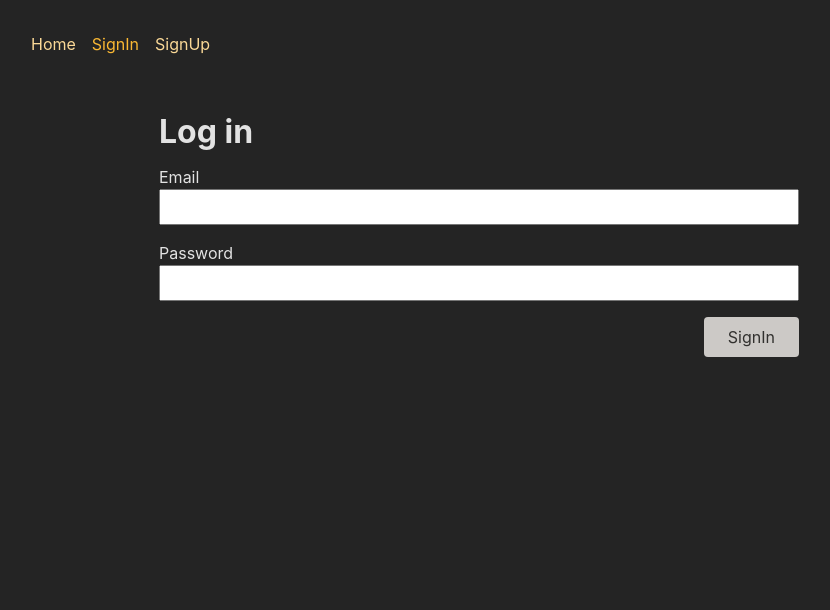
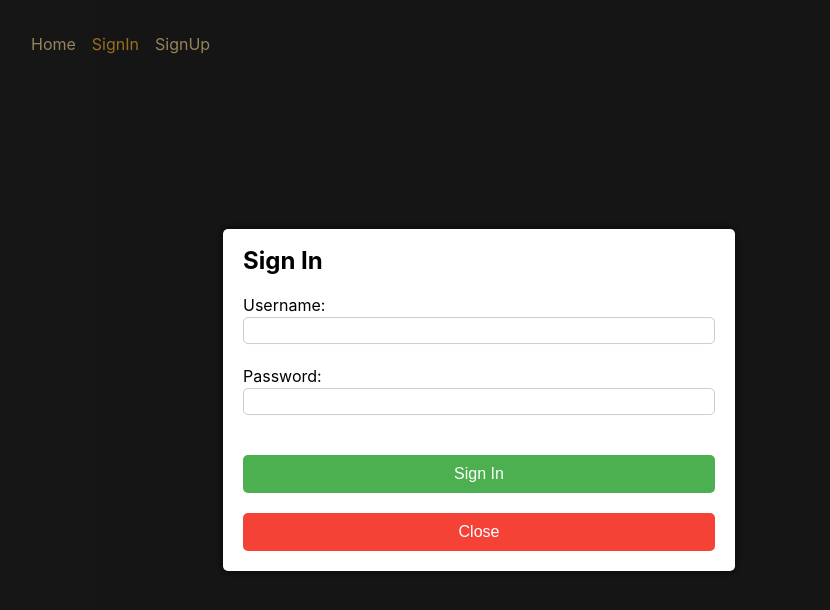
Before and after one commit to dvrvrm/eminence_frontend, a React (Create React App) app: page /signin in a window 1280 px wide. Shown: the top 610 px of the page, without its empty margins (161-991 px from the left). Built offline with nearby package versions, Linux system fonts and the light colour scheme.

Commit message:
added signin popup

```diff
--- a/src/components/SignInForm.js
+++ b/src/components/SignInForm.js
@@ -2,35 +2,38 @@ import { Form, useActionData, useNavigation } from 'react-router-dom';
 
 import classes from './SignInForm.module.css';
 
-function SignInForm() {
+function SignInForm(props) {
   const data = useActionData();
   const navigation = useNavigation();
 
   const isSubmitting = navigation.state === 'submitting';
   return (
     <>
-      <Form method="post" className={classes.form}>
-        <h1>Log in</h1>
+      <div className={classes.popup}>
+        <div className={classes.popupInner}>
+          <h2>Sign In</h2>
           {data && data.errors && (
             <ul>
               {Object.values(data.errors).map((err) => {
-              return <li key={err}>{err}</li>
+                return <li className={classes.error} key={err}>{err}</li>
               })}
             </ul>
           )}
-        {data && data.message && <p>{data.message}</p>}
-        <p>
-          <label htmlFor="email">Email</label>
+          {data && data.message && <p className={classes.error}>{data.message}</p>}
+          <Form method="post">
+            <label>
+              Username:
               <input id="email" type="email" name="email" required />
-        </p>
-        <p>
-          <label htmlFor="image">Password</label>
+            </label>
+            <label>
+              Password:
               <input id="password" type="password" name="password" required />
-        </p>
-        <div className={classes.actions}>
-          <button disabled={isSubmitting}>{isSubmitting ? 'Submitting...' : 'SignIn'}</button>
+            </label>
+            <button type="submit" disabled={isSubmitting}>{isSubmitting ? 'Submitting...' : 'Sign In'}</button>
+          </Form>
+          <button type="button" onClick={props.closePop}>Close</button>
         </div>
-      </Form>
+      </div>
     </>
   );
 }
--- a/src/components/SignInForm.module.css
+++ b/src/components/SignInForm.module.css
@@ -1,48 +1,93 @@
-.form {
-  max-width: 40rem;
-  margin: 2rem auto;
+.popup {
+  position: fixed;
+  z-index: 1;
+  left: 0;
+  top: 0;
+  width: 100%;
+  height: 100%;
+  overflow: auto;
+  background-color: rgba(0, 0, 0, 0.4);
 }
 
-.form label,
-.form input,
-.form textarea {
+.error {
   display: block;
-  width: 100%;
+  margin-bottom: 10px;
+  color: red;
 }
 
-.form input,
-.form textarea {
-  font: inherit;
-  padding: 0.25rem;
+.popupInner {
+  background-color: white;
+  position: absolute;
+  left: 50%;
+  top: 50%;
+  transform: translate(-50%, -50%);
+  padding: 20px;
+  border-radius: 5px;
+  box-shadow: 0px 0px 10px 0px rgba(0, 0, 0, 0.75);
+  width: 40%;
 }
 
-.actions {
-  display: flex;
-  gap: 1rem;
-  justify-content: flex-end;
-  align-items: center;
+.popupInner h2 {
+  margin-top: 0;
+  color: black;
 }
 
-.actions button {
-  font: inherit;
-  cursor: pointer;
-  padding: 0.5rem 1.5rem;
-  border-radius: 4px;
-  background-color: var(--color-gray-300);
-  color: var(--color-gray-800);
-  border: none;
+.popupInner label {
+  display: block;
+  margin-bottom: 10px;
+  color: black;
 }
 
-.actions a {
-  text-decoration: none;
-  background-color: transparent;
-  color: var(--color-gray-300);
+.popupInner input {
+  width: 100%;
+  padding: 5px;
+  border-radius: 5px;
+  border: 1px solid #ccc;
+  margin-bottom: 10px;
 }
 
-.actions button:hover {
-  background-color: var(--color-primary-300);
+.popupInner button[type="submit"],
+.popupInner button[type="button"] {
+  width: 100%;
+  background-color: #4CAF50;
+  color: white;
+  border: none;
+  padding: 10px 20px;
+  text-align: center;
+  text-decoration: none;
+  display: inline-block;
+  font-size: 16px;
+  margin-right: 10px;
+  cursor: pointer;
+  border-radius: 5px;
 }
 
-.actions a:hover {
-  background-color: var(--color-gray-800);
+.popupInner button[type="submit"]:hover,
+.popupInner button[type="button"]:hover {
+  background-color: #45a049;
 }
+
+.popupInner button[type="submit"] {
+  margin-top: 20px;
+}
+
+.popupInner button[type="button"] {
+  margin-top: 20px;
+  background-color: #f44336;
+}
+
+.popupInner button[type="button"]:hover {
+  background-color: #da190b;
+}
+
+.popupInner button[type="submit"]:disabled {
+  background-color: #bfbfbf;
+  color: #ffffff;
+  cursor: not-allowed;
+}
+
+.popupInner button[type="button"]:disabled {
+  background-color: #bfbfbf;
+  color: #ffffff;
+  cursor: not-allowed;
+}
--- a/src/components/SignUpForm.js
+++ b/src/components/SignUpForm.js
@@ -29,9 +29,9 @@ function SignUpForm(props) {
               Password:
               <input id="password" type="password" name="password" required />
             </label>
-            <button type="submit" disabled={isSubmitting}>{isSubmitting ? 'Submitting...' : 'Sign In'}</button>
+            <button type="submit" disabled={isSubmitting}>{isSubmitting ? 'Submitting...' : 'Sign Up'}</button>
           </Form>
-          <button type="button" onClick={props.toggle}>Close</button>
+          <button type="button" onClick={props.closePop}>Close</button>
         </div>
       </div>
     </>
--- a/src/pages/SignIn.js
+++ b/src/pages/SignIn.js
@@ -1,14 +1,21 @@
-import {json} from 'react-router-dom';
-import { redirect } from 'react-router-dom/dist';
+import { json } from 'react-router-dom';
+import { redirect, useNavigate } from 'react-router-dom/dist';
 import SignInForm from '../components/SignInForm';
+import { createPortal } from 'react-dom';
 
 function SignIn() {
-  return <SignInForm />;
+  let navigate = useNavigate();
+
+  function closePop() {
+    navigate('/');
+  };
+
+  return createPortal(<SignInForm closePop={closePop} />, document.getElementById("modal"));
 }
 
 export default SignIn;
 
-export async function action({request}) {
+export async function action({ request }) {
   const data = await request.formData();
   const authData = {
     email: data.get('email'),
@@ -28,7 +35,7 @@ export async function action({request}) {
   }
 
   if (!response.ok) {
-    throw json({message: 'Could not authenticate user'}, {status: 500});
+    throw json({ message: 'Could not authenticate user' }, { status: 500 });
   }
 
   const resData = await response.json();
--- a/src/pages/SignUp.js
+++ b/src/pages/SignUp.js
@@ -6,11 +6,11 @@ import { createPortal } from 'react-dom';
 function SignUp() {
   let navigate = useNavigate();
 
-  function togglePop() {
+  function closePop() {
     navigate('/');
   };
 
-  return createPortal(<SignUpForm toggle={togglePop} />, document.getElementById("modal"));
+  return createPortal(<SignUpForm closePop={closePop} />, document.getElementById("modal"));
 }
 
 export default SignUp;
```
Lines whose indentation alone changed are shown as unchanged.
